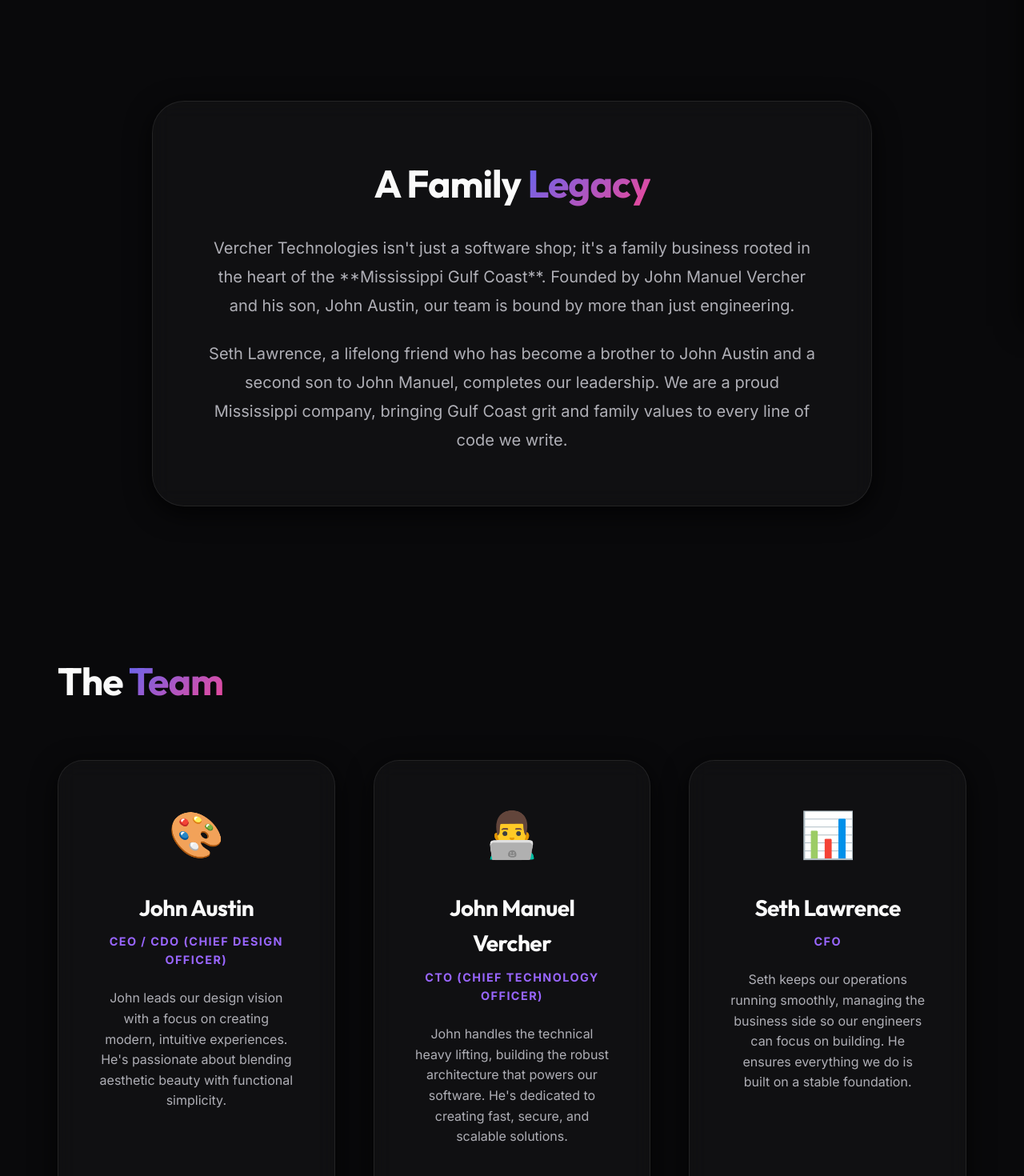
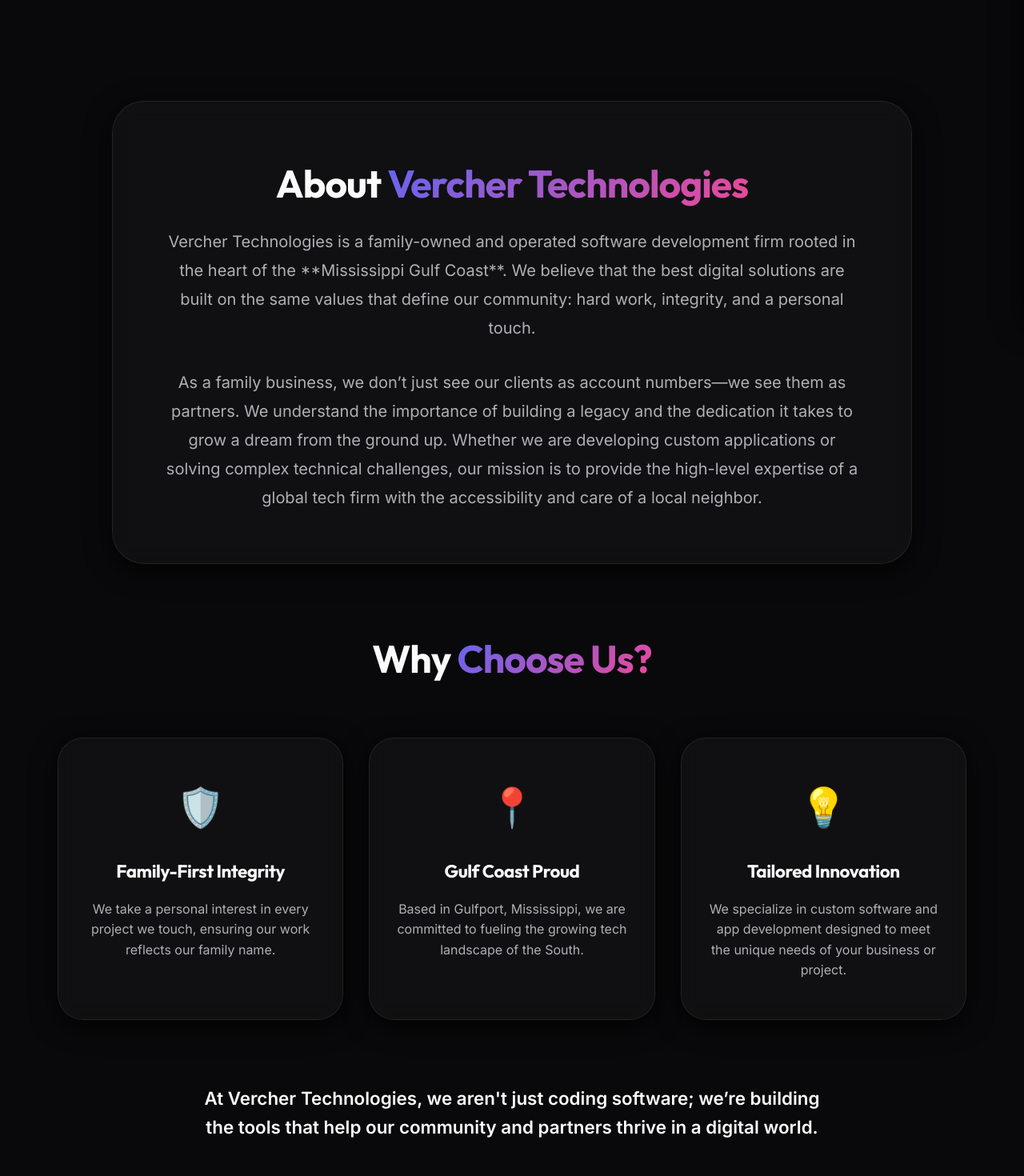
Before and after one commit to jvercher71/website, a React (Vite) app: page /about in a window 1280 px wide. Shown: the part 400-1870 px from the top of the page at 80% size. Built offline with nearby package versions, Linux system fonts and the light colour scheme.

Commit message:
feat: update about section with family business narrative and why choose us features

```diff
--- a/src/pages/AboutPage.css
+++ b/src/pages/AboutPage.css
@@ -108,37 +108,104 @@
   }
 }
 
-/* Family Heritage Section */
-.family-heritage {
+/* Updated About Section */
+.about-vercher {
   padding: 80px 0;
-  position: relative;
 }
 
-.heritage-content {
+.about-intro-card {
   padding: 4rem;
   border-radius: 40px;
+  max-width: 1000px;
+  margin: 0 auto 80px;
   text-align: center;
-  max-width: 900px;
+}
+
+.intro-text {
+  font-size: 1.25rem;
+  line-height: 1.8;
+  color: var(--text-muted);
+  margin-bottom: 2rem;
+}
+
+.intro-text:last-child {
+  margin-bottom: 0;
+}
+
+.why-choose-us {
+  margin-bottom: 80px;
+}
+
+.text-center {
+  text-align: center;
+  margin-bottom: 50px;
+}
+
+.features-grid {
+  display: grid;
+  grid-template-columns: repeat(3, 1fr);
+  gap: 2rem;
+}
+
+.feature-card {
+  padding: 3rem 2rem;
+  border-radius: 32px;
+  text-align: center;
+  transition: var(--transition-smooth);
+}
+
+.feature-card:hover {
+  transform: translateY(-10px);
+  border-color: var(--accent-primary);
+}
+
+.feature-icon {
+  font-size: 3rem;
+  margin-bottom: 1.5rem;
+}
+
+.feature-card h3 {
+  font-size: 1.4rem;
+  margin-bottom: 1rem;
+}
+
+.feature-card p {
+  color: var(--text-muted);
+  font-size: 1rem;
+  line-height: 1.6;
+}
+
+.about-closing {
+  text-align: center;
+  max-width: 800px;
   margin: 0 auto;
 }
 
-.heritage-content p {
-  font-size: 1.25rem;
-  line-height: 1.8;
-  color: var(--text-muted);
-  margin-top: 1.5rem;
+.about-closing p {
+  font-size: 1.4rem;
+  font-weight: 600;
+  color: var(--text-main);
+  line-height: 1.6;
 }
 
-.heritage-content strong {
-  color: var(--text-main);
+@media (max-width: 1024px) {
+  .features-grid {
+    grid-template-columns: 1fr;
+    max-width: 500px;
+    margin: 0 auto;
+  }
 }
 
 @media (max-width: 768px) {
-  .heritage-content {
+  .about-intro-card {
     padding: 2.5rem 1.5rem;
   }
 
-  .heritage-content p {
+  .intro-text {
     font-size: 1.1rem;
   }
+
+  .about-closing p {
+    font-size: 1.2rem;
+  }
 }
--- a/src/pages/AboutPage.jsx
+++ b/src/pages/AboutPage.jsx
@@ -50,17 +50,46 @@
         </div>
       </section>
 
-      <section className="family-heritage">
+      <section className="about-vercher">
         <div className="container">
-          <div className="heritage-content glass">
-            <h2 className="section-title">A Family <span className="gradient-text">Legacy</span></h2>
+          <div className="about-intro-card glass">
+            <h2 className="section-title">About <span className="gradient-text">Vercher Technologies</span></h2>
+            <p className="intro-text">
+              Vercher Technologies is a family-owned and operated software development firm rooted in the heart of the **Mississippi Gulf Coast**.
+              We believe that the best digital solutions are built on the same values that define our community: hard work, integrity, and a personal touch.
+            </p>
+            <p className="intro-text">
+              As a family business, we don’t just see our clients as account numbers—we see them as partners.
+              We understand the importance of building a legacy and the dedication it takes to grow a dream from the ground up.
+              Whether we are developing custom applications or solving complex technical challenges, our mission is to provide
+              the high-level expertise of a global tech firm with the accessibility and care of a local neighbor.
+            </p>
+          </div>
+
+          <div className="why-choose-us">
+            <h2 className="section-title text-center">Why <span className="gradient-text">Choose Us?</span></h2>
+            <div className="features-grid">
+              <div className="feature-card glass">
+                <div className="feature-icon">🛡️</div>
+                <h3>Family-First Integrity</h3>
+                <p>We take a personal interest in every project we touch, ensuring our work reflects our family name.</p>
+              </div>
+              <div className="feature-card glass">
+                <div className="feature-icon">📍</div>
+                <h3>Gulf Coast Proud</h3>
+                <p>Based in Gulfport, Mississippi, we are committed to fueling the growing tech landscape of the South.</p>
+              </div>
+              <div className="feature-card glass">
+                <div className="feature-icon">💡</div>
+                <h3>Tailored Innovation</h3>
+                <p>We specialize in custom software and app development designed to meet the unique needs of your business or project.</p>
+              </div>
+            </div>
+          </div>
+
+          <div className="about-closing">
             <p>
-              Vercher Technologies isn't just a software shop; it's a family business rooted in the heart of the **Mississippi Gulf Coast**.
-              Founded by John Manuel Vercher and his son, John Austin, our team is bound by more than just engineering.
-            </p>
-            <p>
-              Seth Lawrence, a lifelong friend who has become a brother to John Austin and a second son to John Manuel, completes our leadership.
-              We are a proud Mississippi company, bringing Gulf Coast grit and family values to every line of code we write.
+              At Vercher Technologies, we aren't just coding software; we’re building the tools that help our community and partners thrive in a digital world.
             </p>
           </div>
         </div>
```
